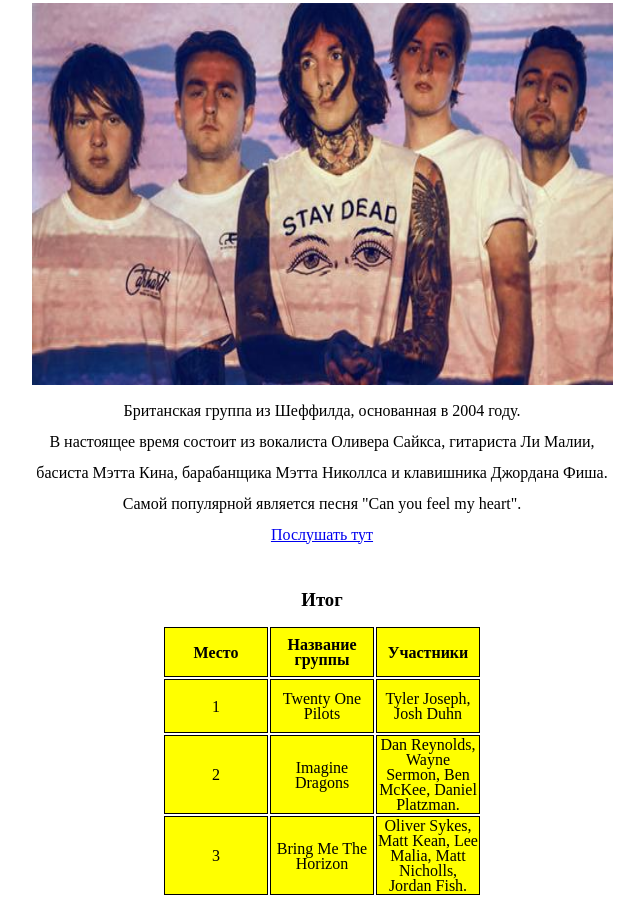
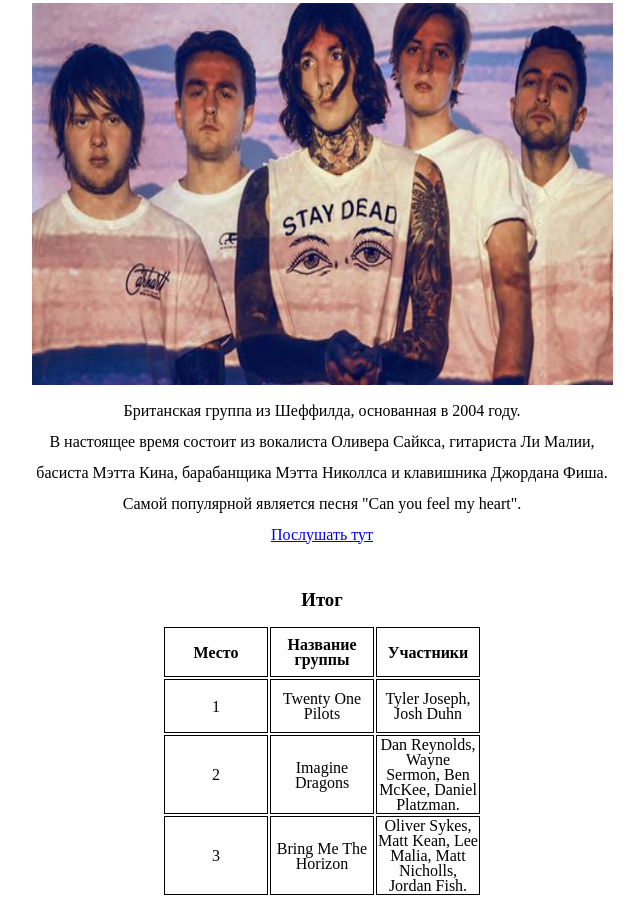
Before and after one commit to IvanAgaev/homework-git, a plain HTML site: page index.html in a window 1280 px wide. Shown: the part 1372-2277 px from the top of the page, without its empty margins (318-962 px from the left). Drawn offline with Linux system fonts and the light colour scheme.

Commit message:
Changed colour of small table to white

```diff
--- a/index.html
+++ b/index.html
@@ -65,7 +65,7 @@
         <div>
             <h3> Итог</h3>
             <table>
-                <tbody style="background-color: yellow;">
+                <tbody style="background-color:white">
                     <tr>
                         <th>Место</th>
                         <th> Название группы</th>
```
